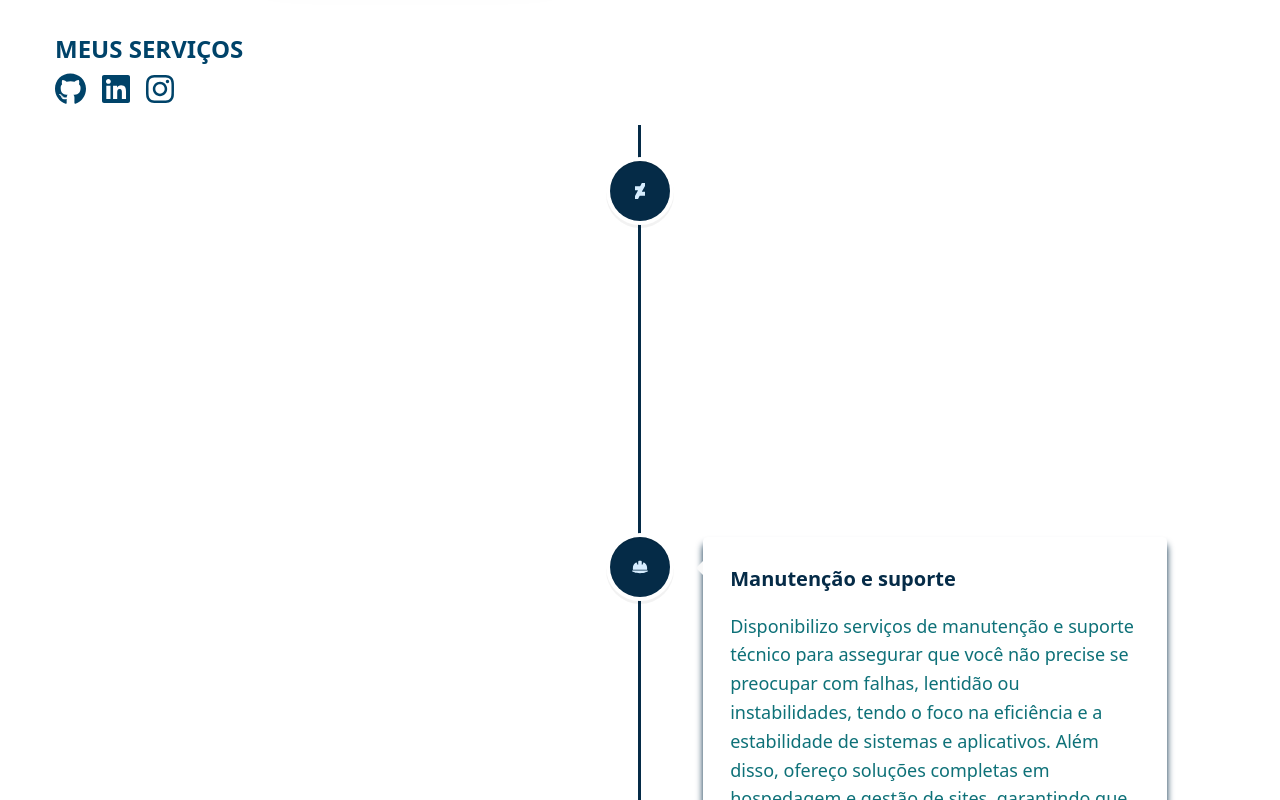
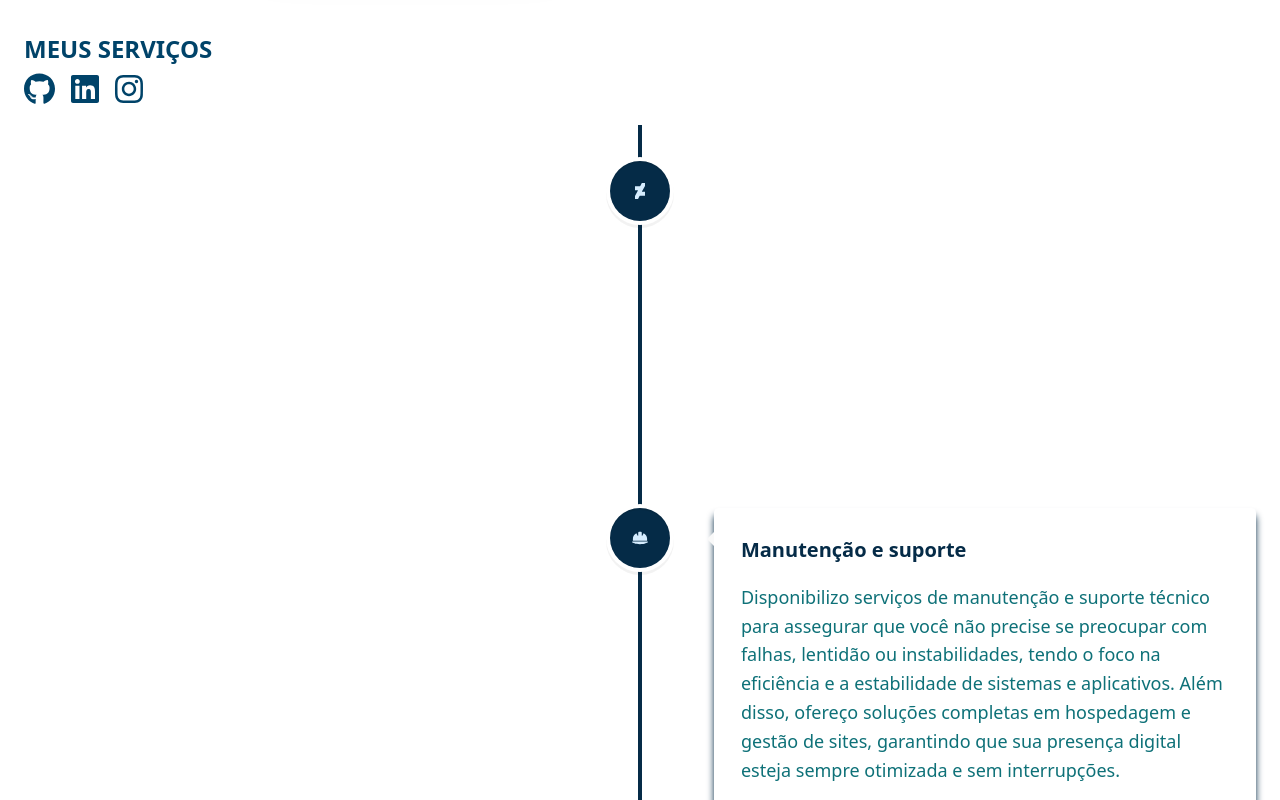
Before and after one commit to mayconviniciusdev/website-mayconviniciusdev, a Next.js app: page / in a window 1280 px wide. Shown: the part 1280-2080 px from the top of the page. Built offline with nearby package versions, Linux system fonts and the light colour scheme.

Commit message:
refactor: update vertical timeline styles

```diff
--- a/src/css/reactTimeline.css
+++ b/src/css/reactTimeline.css
@@ -1,6 +1,6 @@
-.custom-timeline::before { background-color: #052B47; width: 3px; }
+.custom-timeline::before { background-color: #052B47;}
 
-.vertical-timeline {width: 100%;}
+.vertical-timeline {width: 100% !important; max-width: 1440px !important;}
 .vertical-timeline-element-content h2 { color: #052B47 }
 .vertical-timeline-element-content p { font-size: 18px; color: #0E7178 }
 .vertical-timeline-element-icon svg { width: 16px; height: 16px; margin-left: -8px; margin-top: -8px;}
```
